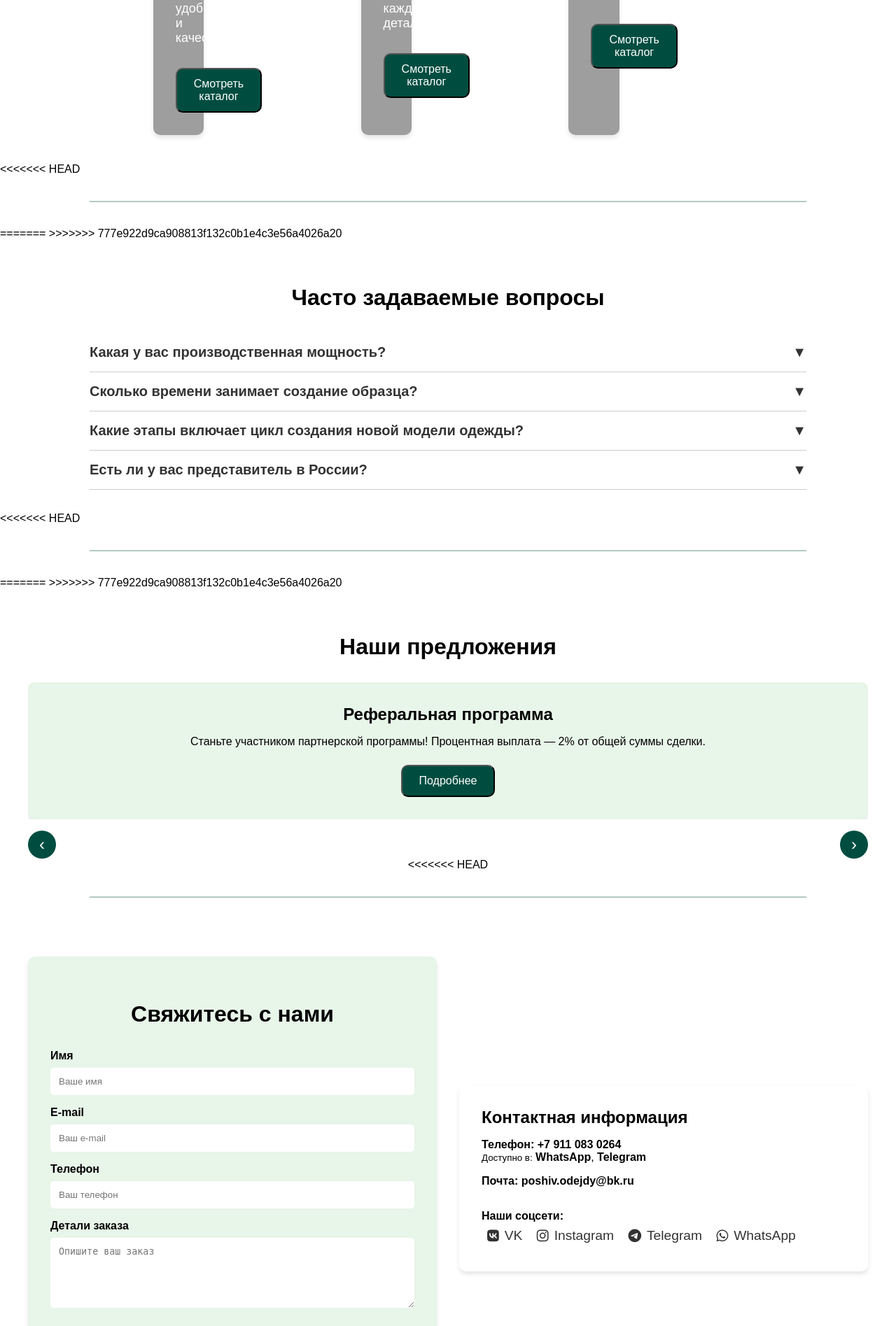
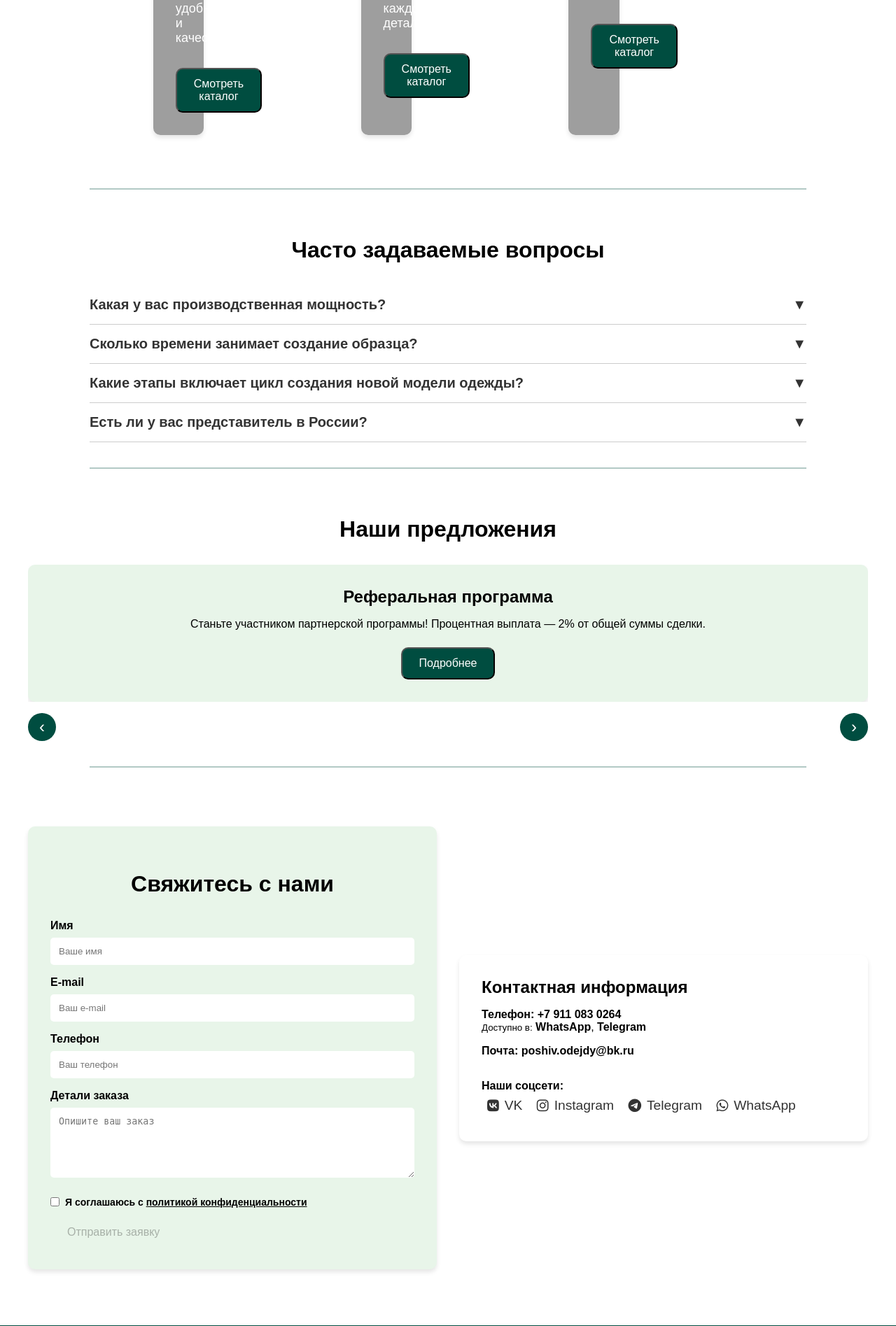
Before and after one commit to kyokoi-xd/flask-Hot-hix, a Flask app: page / in a window 1280 px wide. Shown: the part 2094-3989 px from the top of the page at 70% size. Run offline with Flask 3, Linux system fonts and the light colour scheme; some libraries are stand-ins or nearby versions; grey boxes are pictures that could not be loaded.

Commit message:
modified changes

```diff
--- a/templates/home.html
+++ b/templates/home.html
@@ -129,15 +129,12 @@
     </div>
 </div>
 
-<<<<<<< HEAD
 <div class="header-decor">
     <svg width="100%" height="10">
         <line x1="10%" y1="5" x2="90%" y2="5" stroke="#004d40" stroke-width="2" stroke-opacity="0.3"/>
     </svg>
 </div>
 
-=======
->>>>>>> 777e922d9ca908813f132c0b1e4c3e56a4026a20
 <section id="faq" class="faq__section">
     <h2 class="section__header">Часто задаваемые вопросы</h2>
     <div class="faq__item">
@@ -178,15 +175,12 @@
     </div>
 </section>
 
-<<<<<<< HEAD
 <div class="header-decor">
     <svg width="100%" height="10">
         <line x1="10%" y1="5" x2="90%" y2="5" stroke="#004d40" stroke-width="2" stroke-opacity="0.3"/>
     </svg>
 </div>
 
-=======
->>>>>>> 777e922d9ca908813f132c0b1e4c3e56a4026a20
 <section id="offers" class="offers__section">
     <h2 class="section__header">Наши предложения</h2>
     <div class="carousel">
@@ -213,7 +207,6 @@
         <button class="carousel__btn prev">‹</button>
         <button class="carousel__btn next">›</button>
     </div>
-<<<<<<< HEAD
 </section>
 
 <div class="header-decor">
@@ -272,8 +265,5 @@
     </div>
 </section>
 
-=======
-</section>
->>>>>>> 777e922d9ca908813f132c0b1e4c3e56a4026a20
 
 {% endblock %}
```
